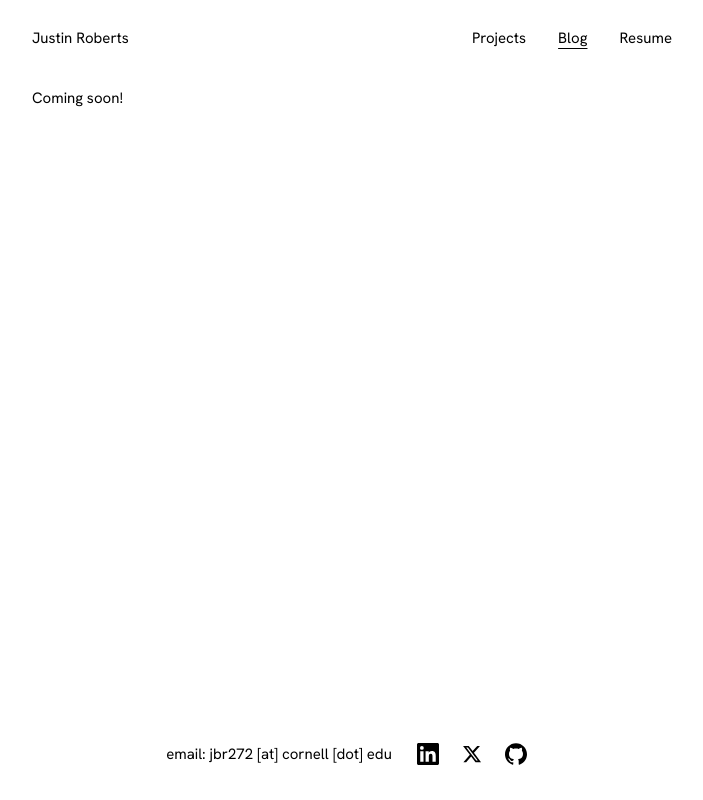
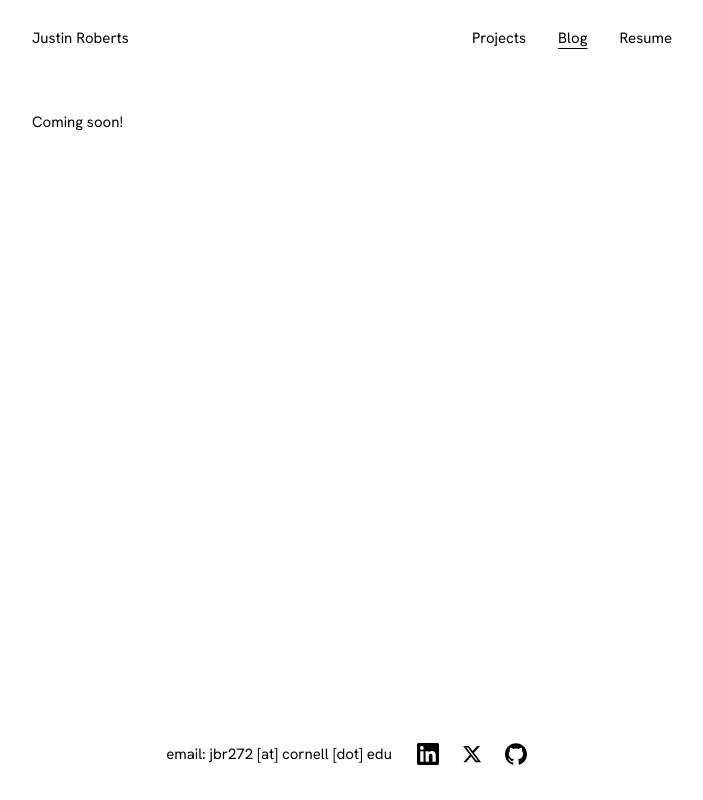
Before and after one commit to Justee21/Personal-Website, a plain HTML site: page blog.html in a window 1280 px wide. Shown: the whole page, without its empty margins (288-991 px from the left). Drawn offline with Linux system fonts and the light colour scheme.

Commit message:
Nudge Projects and Blog content down
Co-Authored-By: Claude Sonnet 5.5 <noreply@anthropic.com>

```diff
--- a/blog.html
+++ b/blog.html
@@ -29,7 +29,7 @@ button:hover [data-label]{text-decoration:underline;text-decoration-thickness:1p
 </nav>
 </header>
 
-<main style="position: relative; flex: 1; width: min(640px, calc(100% - 48px)); margin: 0 auto; padding: clamp(8px, 3vh, 32px) 0 24px; box-sizing: border-box">
+<main style="position: relative; flex: 1; width: min(640px, calc(100% - 48px)); margin: 0 auto; padding: clamp(24px, 6vh, 56px) 0 24px; box-sizing: border-box">
 <div style="max-width: 100%">
 <p style="margin: 0">Coming soon!</p>
 </div>
```
Also changed, not shown: projects.html (+1 -1 lines).
